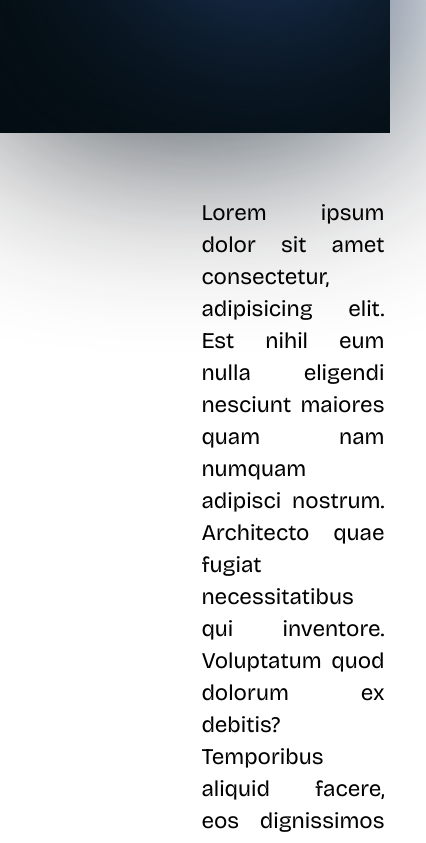
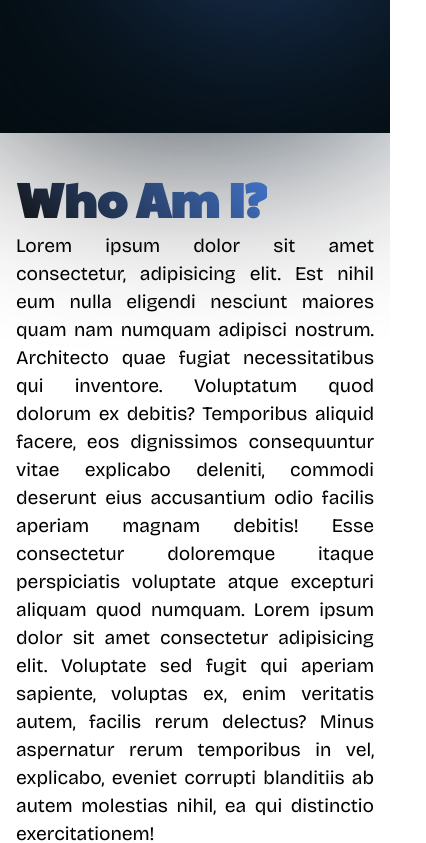
Before and after one commit to alivarastepour/Who_Am_I, a Next.js app: page / in a window 390 px wide. Shown: the part 800-1643 px from the top of the page, 426 px wide, since content can reach past the window. Built offline with nearby package versions, Linux system fonts and the light colour scheme.

Commit message:
improved responsive design

```diff
--- a/styles/globals.scss
+++ b/styles/globals.scss
@@ -27,9 +27,7 @@ body {
 }
 
 .sliding-body {
-  transition: all 0.8s ease-in-out;
-  transform: translateX(-1rem) !important;
-  opacity: 1 !important;
+  animation: slide-left 0.8s forwards ease-in-out;
 }
 
 @keyframes slide-up {
@@ -49,3 +47,31 @@ body {
     transform: translateY(-80px);
   }
 }
+
+@keyframes slide-left {
+  0% {
+    transform: translateX(1rem);
+    opacity: 0;
+  }
+  100% {
+    transform: translateX(0rem);
+    opacity: 1;
+  }
+}
+
+@keyframes slide-right {
+  0% {
+    transform: translateX(-1rem);
+    opacity: 0;
+  }
+  100% {
+    transform: translateX(0rem);
+    opacity: 1;
+  }
+}
+
+@media only screen and (max-width: 1200px) {
+  .sliding-header {
+    animation: slide-right 0.8s forwards ease-in-out;
+  }
+}
--- a/styles/whoAmI.module.scss
+++ b/styles/whoAmI.module.scss
@@ -1,7 +1,5 @@
 @import "./variables.scss";
 .who-am-i-grid-wrapper {
-  display: grid;
-  place-content: center;
   min-height: calc(100vh - 100px);
   position: relative;
 
@@ -67,3 +65,57 @@
     }
   }
 }
+
+@media only screen and (max-width: 1200px) {
+  .who-am-i-grid-wrapper {
+    .who-am-i-wrapper {
+      flex-direction: column;
+      align-items: flex-start;
+      .header {
+        flex: unset;
+        font-size: 4rem;
+        min-height: unset;
+        transform: unset;
+        &::before {
+          display: none;
+        }
+        &::after {
+          display: none;
+        }
+      }
+    }
+  }
+}
+
+@media only screen and (max-width: 700px) {
+  .who-am-i-grid-wrapper {
+    .who-am-i-wrapper {
+      padding-top: unset;
+      padding-left: 1rem;
+      .header {
+        font-size: 3.5rem;
+      }
+      .body {
+        padding-right: unset;
+        font-size: 1.3rem;
+        line-height: 1.8rem;
+      }
+    }
+  }
+}
+
+@media only screen and (max-width: 500px) {
+  .who-am-i-grid-wrapper {
+    .who-am-i-wrapper {
+      padding-top: unset;
+      padding-left: 1rem;
+      .header {
+        font-size: 3rem;
+      }
+      .body {
+        font-size: 1.2rem;
+        line-height: 1.75rem;
+      }
+    }
+  }
+}
```
